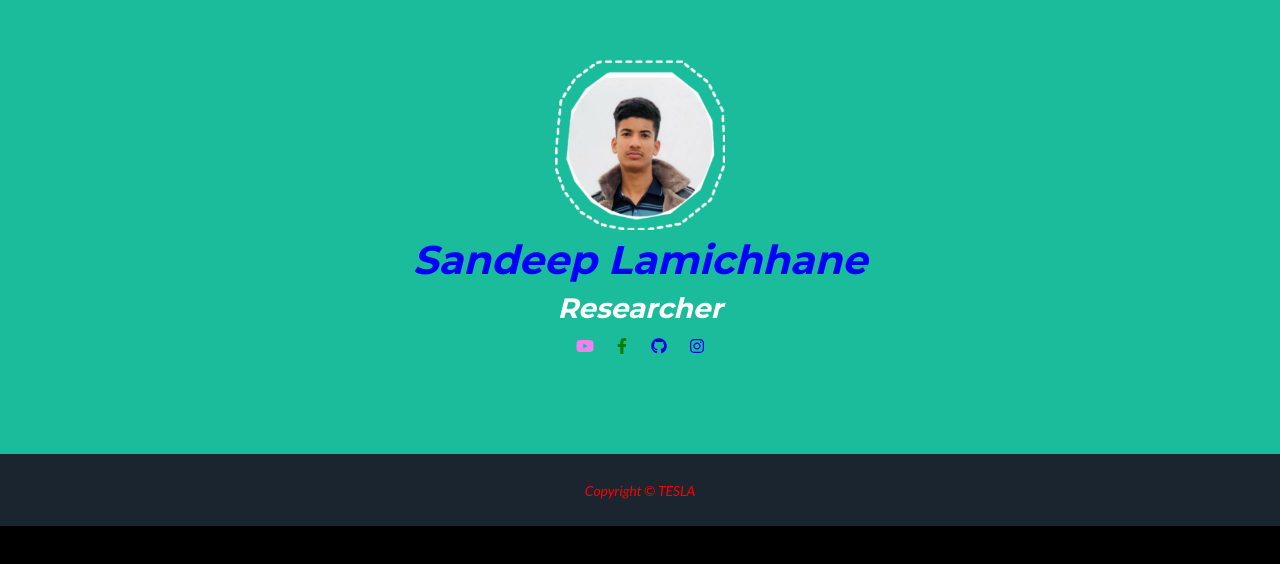
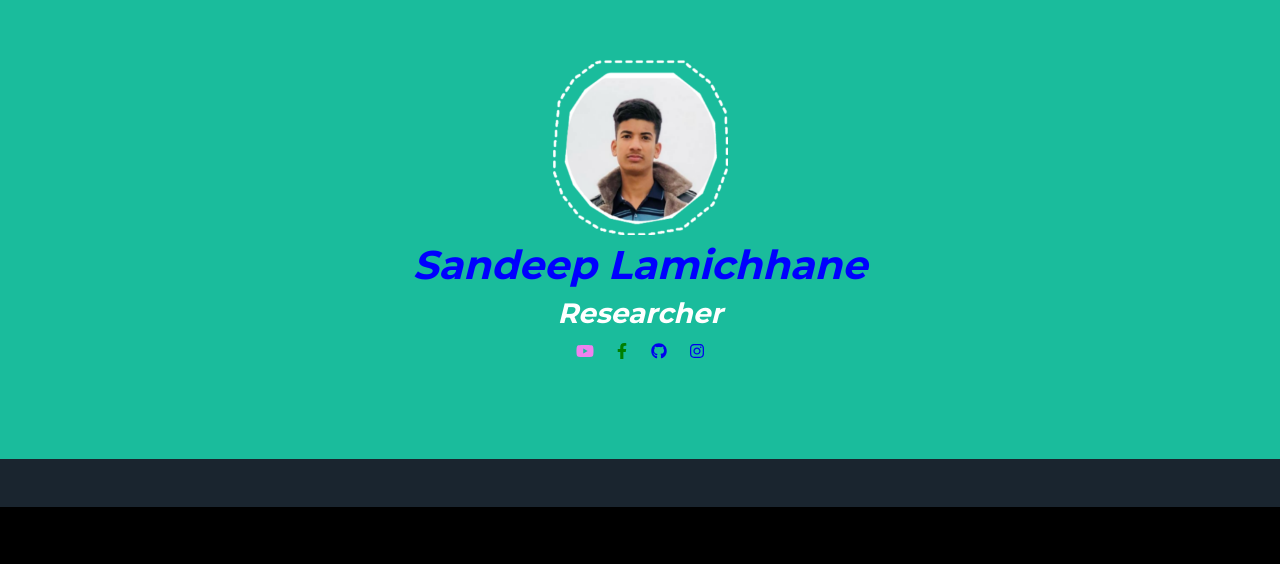
Before and after one commit to Sandeeplamichhane/Sandeep-Lamichhane-, a plain HTML site: page index.html in a window 1280 px wide. Shown: the part 140-704 px from the top of the page. Drawn offline with nearby package versions, Linux system fonts and the light colour scheme; files that its build step writes are made by us from their sources; files whose address does not match are found by name.

Commit message:
Update index.html

```diff
--- a/index.html
+++ b/index.html
@@ -24,8 +24,18 @@
 <!-- Masthead-->
 <header class="masthead bg-primary text-white text-center">
 <div class="container d-flex align-items-center flex-column">
+
+
+
+
+
 <!-- Masthead Avatar Image-->
-<center> <img src="ashal.jpg" width="170" height="170"> </center>
+
+
+
+
+
+<center> <img src="ashal.jpg" width="175" height="175"> </center>
 <!-- Masthead Heading--> <center> <em> <h1 style="color:blue;"> Sandeep Lamichhane </h1> </center> <em>
 <!-- Masthead Subheading--> <center> <h3 style="color:white;" width="15" height="10">Researcher</h2> </center>
 <nav><center>    <a style="color:violet;" target="_blank" href="http://youtube.com/channel/UCt_2c7AMwM7TZPaF9vR6WAw"><i class="fab fa-youtube"></i></a>
@@ -36,7 +46,7 @@
 </header>
 <!-- Copyright Section-->
 <div class="copyright py-4 text-center text-white">
-<center> <div style="color:red;"><small>Copyright © TESLA </small></div> </center>
+<center> <div style="color:red;"><small> </small></div> </center>
 </div>
 
 <!-- Bootstrap core JS-->
```
